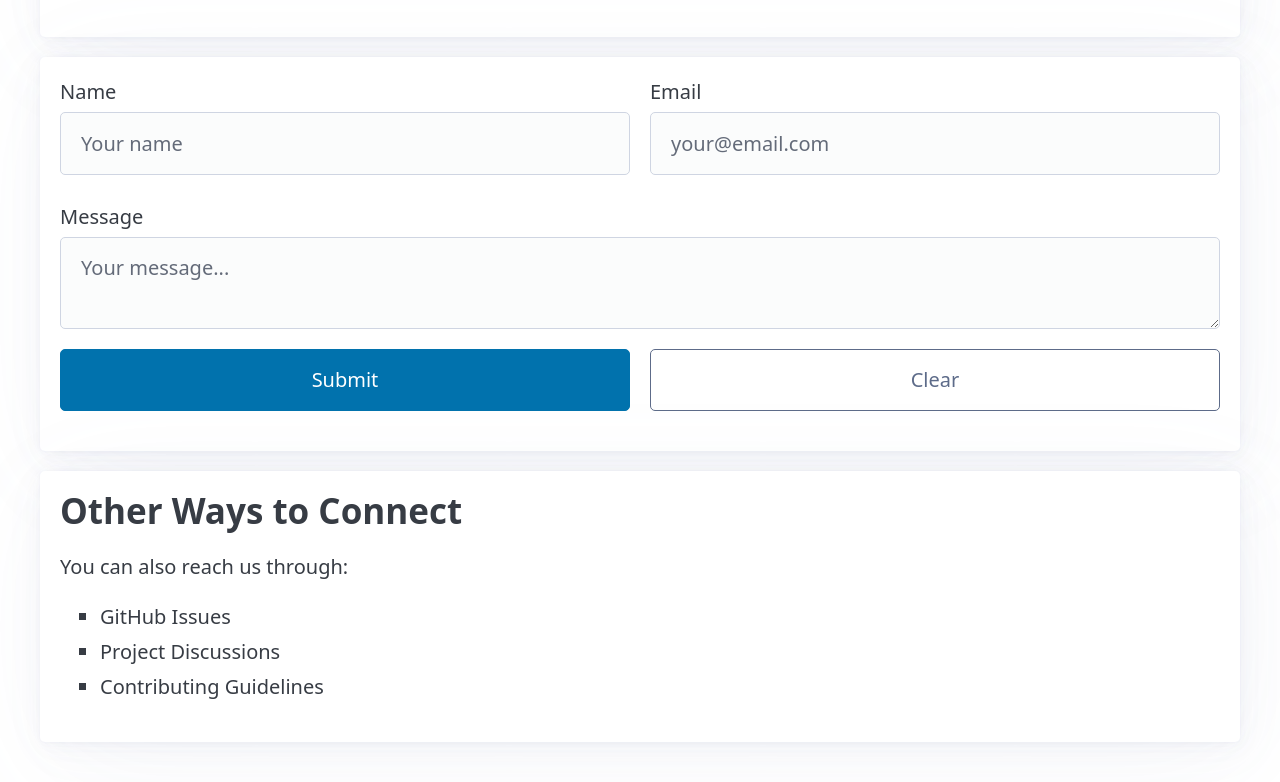
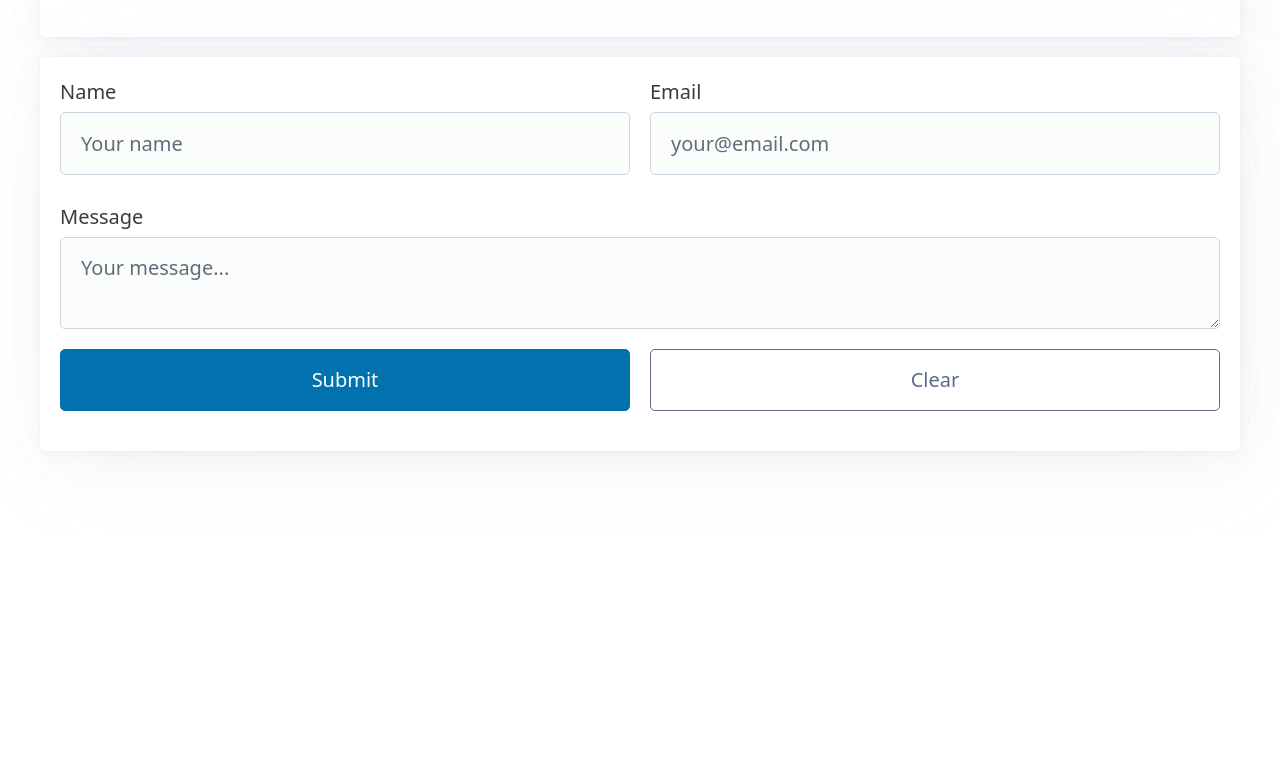
Before and after one commit to avantgardian/testing-playground, a website: page app/contact.html in a window 1280 px wide. Shown: the part 268-1050 px from the top of the page. After the commit the page ends 800 px from the top, so only its background shows below. Drawn offline with Linux system fonts and the light colour scheme.

```diff
--- a/app/contact.html
+++ b/app/contact.html
@@ -45,16 +45,6 @@
           </div>
         </form>
       </article>
-
-      <article>
-        <h2>Other Ways to Connect</h2>
-        <p>You can also reach us through:</p>
-        <ul>
-          <li>GitHub Issues</li>
-          <li>Project Discussions</li>
-          <li>Contributing Guidelines</li>
-        </ul>
-      </article>
     </main>
   </body>
 </html>
```
